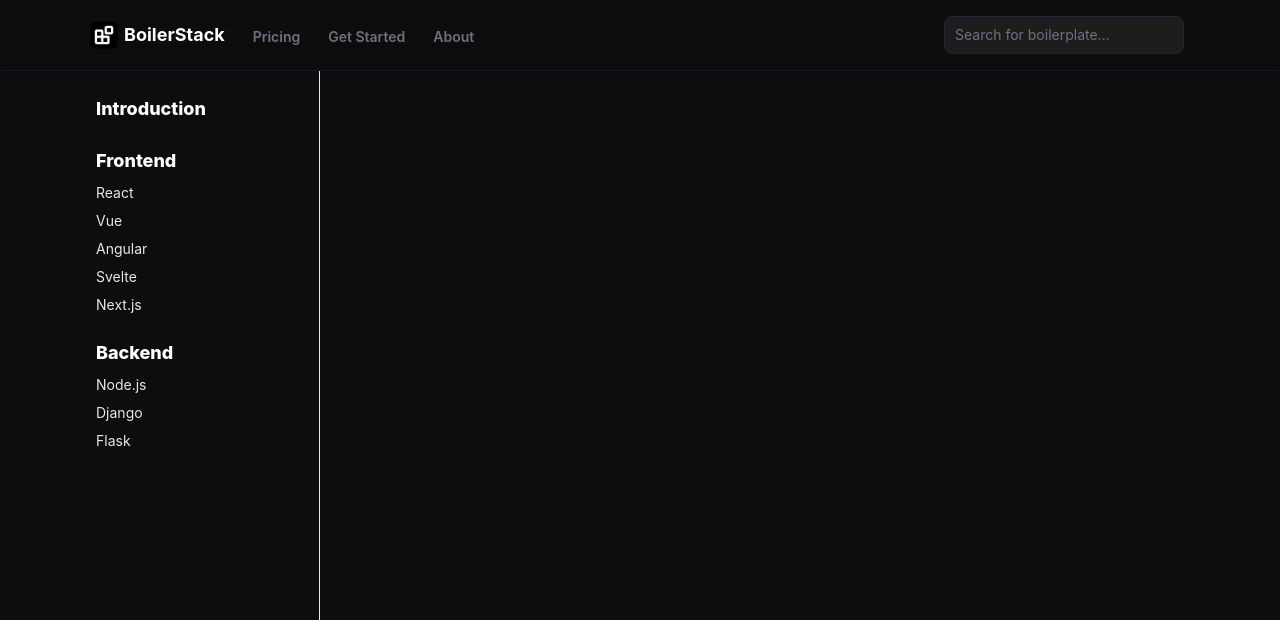
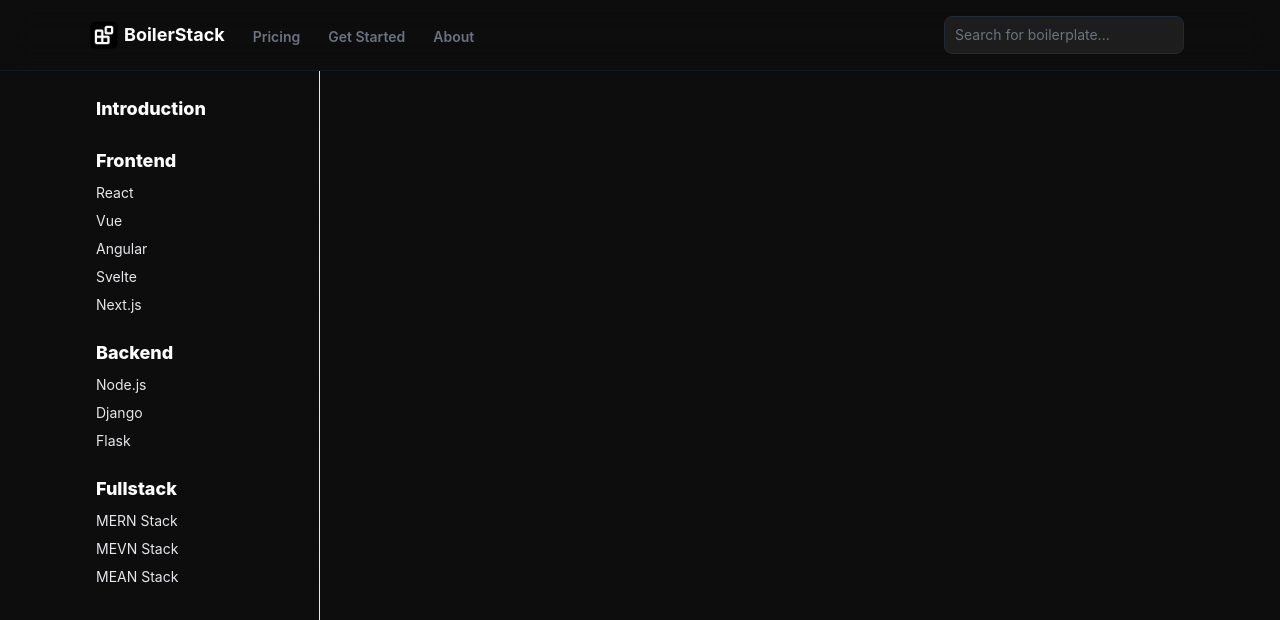
Before and after one commit to yashmandi/boilerstack, a React (Vite) app: page /stack in a window 1280 px wide. Shown: the top 620 px of the page. Built offline with nearby package versions, Linux system fonts and the light colour scheme; a web font is replaced by a local one.

Commit message:
added fullstack section

```diff
--- a/src/pages/Sidebar.jsx
+++ b/src/pages/Sidebar.jsx
@@ -240,6 +240,69 @@
         )}
       </li>
 
+      {/* Fullstack Boilerplates Section */}
+      <li>
+        <a
+          href="#"
+          onClick={() => toggleSection("fullstack")}
+          className="flex items-start justify-start text-center text-sm font-extrabold rounded-lg text-gray-400 text-white bg-[#0d0d0d]"
+        >
+          <span className="text-lg pt-4 pl-8 mb-2">Fullstack</span>
+        </a>
+        <li>
+          <a
+            href="#"
+            onClick={() => toggleSection("fullstack")}
+            className="flex items-start justify-start text-center text-sm mb-2 rounded-lg text-gray-200 hover:text-white bg-[#0d0d0d] hover:underline group"
+          >
+            <span className="text-sm pl-8">MERN Stack</span>
+          </a>
+          <a
+            href="#"
+            onClick={() => toggleSection("fullstack")}
+            className="flex items-start justify-start text-center text-sm mb-2 rounded-lg text-gray-200 hover:text-white bg-[#0d0d0d] hover:underline group"
+          >
+            <span className="text-sm pl-8">MEVN Stack</span>
+          </a>
+          <a
+            href="#"
+            onClick={() => toggleSection("fullstack")}
+            className="flex items-start justify-start text-center text-sm rounded-lg text-gray-200 hover:text-white bg-[#0d0d0d] hover:underline group"
+          >
+            <span className="text-sm pl-8">MEAN Stack</span>
+          </a>
+        </li>
+      </li>
+
+      {/* Mobile Boilerplates Section */}
+      {/* <li>
+        <a
+          href="#"
+          onClick={() => toggleSection("mobile")}
+          className="flex items-start justify-start text-center text-sm font-extrabold rounded-lg text-gray-400 text-white bg-[#0d0d0d]"
+        >
+          <span className="text-lg pt-4 pl-8 mb-2">Mobile</span>
+        </a>
+        {openSection === "mobile" && (
+          <ul className="ml-10 mt-1.5 mb-4 text-sm space-y-0.5">
+            <li>
+              <a href="#" className="text-gray-300 hover:text-white">
+                React Native
+              </a>
+            </li>
+            <li>
+              <a href="#" className="text-gray-300 hover:text-white">
+                Flutter
+              </a>
+            </li>
+            <li>
+              <a href="#" className="text-gray-300 hover:text-white">
+                Ionic
+              </a>
+            </li>
+          </ul>
+        )}
+      </li> */}
     </ul>
   );
 };
```
